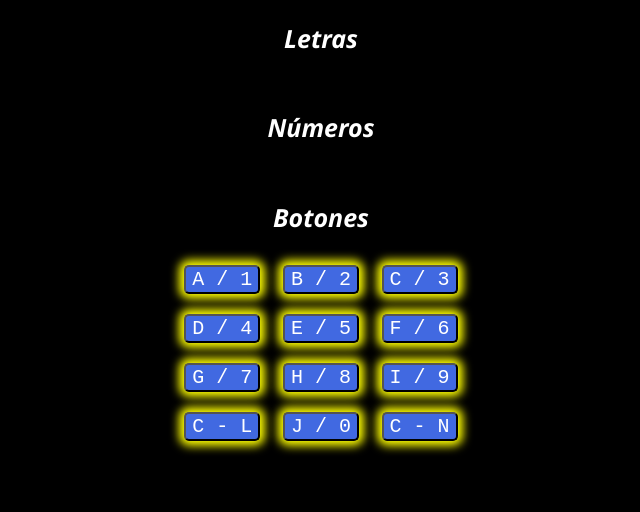
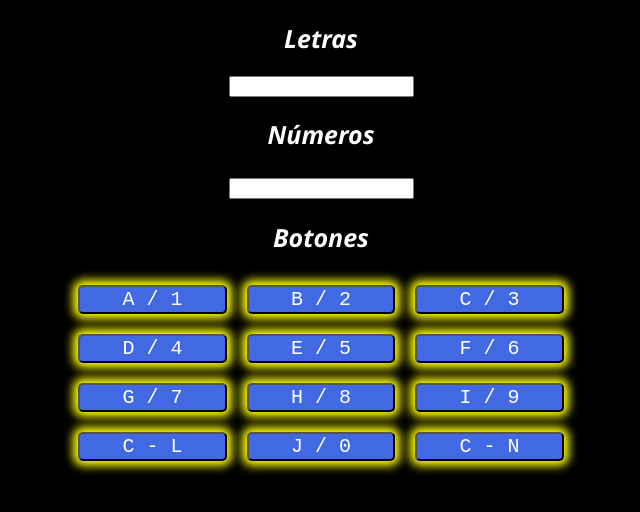
Before and after one commit to fepec/RetoLetrasYNumerosV2, a plain HTML site: page index.html in a window 1280 px wide. Shown: the whole page, without its empty margins (319-959 px from the left). Drawn offline with Linux system fonts and the light colour scheme.

Commit message:
agrega controles de input y elimina br de botones

```diff
--- a/index.html
+++ b/index.html
@@ -8,22 +8,37 @@
   </head>
   <body>
     <h2>Letras</h2>
-    <div class="resultado" id="letrasHTML"></div>
+    <div class="resultado">
+      <div id="letrasHTML"></div>
+      <input id="letrasInput" />
+    </div>
+
     <h2>Números</h2>
-    <div class="resultado" id="numerosHTML"></div>
+    <div class="resultado">
+      <div id="numerosHTML">
+      <input id="numerosInput" />
+      </div>
+    </div>
+
+
     <h2>Botones</h2>
-    <button id="btnA1">A / 1</button> <button id="btnB2">B / 2</button>
-    <button id="btnC3">C / 3</button>
-    <br />
-    <button id="btnD4">D / 4</button> <button id="btnE5">E / 5</button>
-    <button id="btnF6">F / 6</button>
-    <br />
-    <button id="btnG7">G / 7</button> <button id="btnH8">H / 8</button>
-    <button id="btnI9">I / 9</button>
-    <br />
-    <button id="btnCL">C - L</button> <button id="btnJ0">J / 0</button>
-    <button id="btnCN">C - N</button>
 
+    <div class="button-box">
+      <button id="btnA1">A / 1</button>
+      <button id="btnB2">B / 2</button>
+      <button id="btnC3">C / 3</button>
+      <button id="btnD4">D / 4</button>
+      <button id="btnE5">E / 5</button>
+      <button id="btnF6">F / 6</button>
+      <button id="btnG7">G / 7</button>
+      <button id="btnH8">H / 8</button>
+      <button id="btnI9">I / 9</button>
+      <button id="btnCL">C - L</button>
+      <button id="btnJ0">J / 0</button>
+      <button id="btnCN">C - N</button>
+    </div>
+
+    <div id="alerta"></div>
     <script src="./js/script.js"></script>
   </body>
 </html>
```
